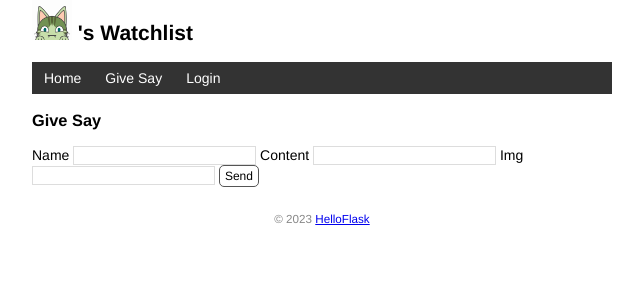
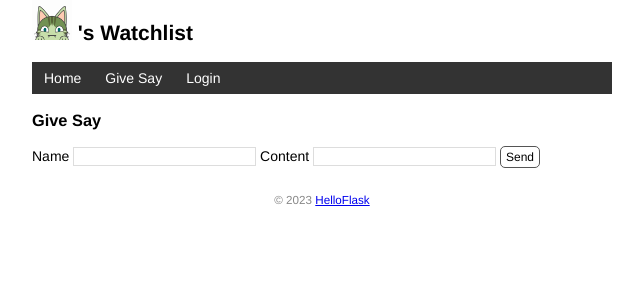
Before and after one commit to dreammeetstar/test, a Flask app: template watchlist/templates/givesay.html in a window 1280 px wide. Shown: the top 300 px of the page, without its empty margins (318-961 px from the left). Run offline with Flask 3, Linux system fonts and the light colour scheme; the template is opened without the code that fills it, so the values that code supplies are empty.

Commit message:
更新 givesay.html

```diff
--- a/watchlist/templates/givesay.html
+++ b/watchlist/templates/givesay.html
@@ -8,7 +8,8 @@
         {% if current_user.is_authenticated %}
             Img <input type="text" name="img" value="">
         {% else %}
-            Img <input type="text" name="img" value="" height="0" width="">
+            <!-- hidden style="display:none" style="visibility:hidden" -->
+            <input type="text" name="img" value="" hidden>
         {% endif %}
         <input class="btn" type="submit" name="submit" value="Send">
     </form>
```
